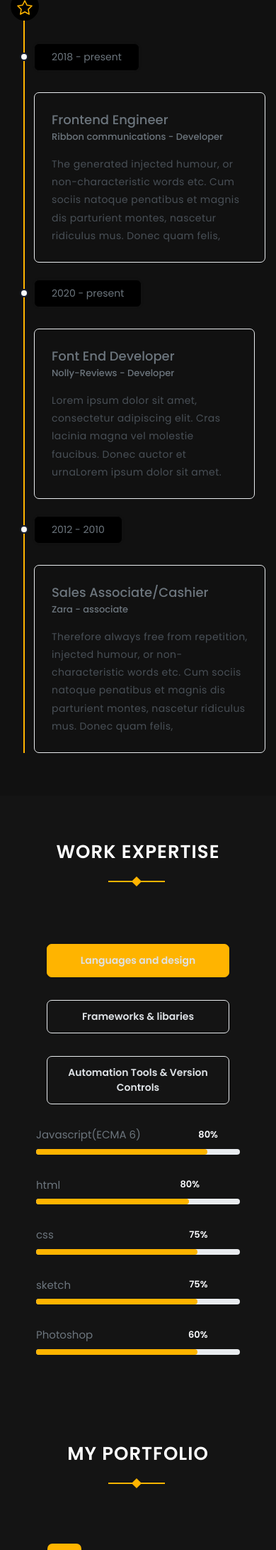
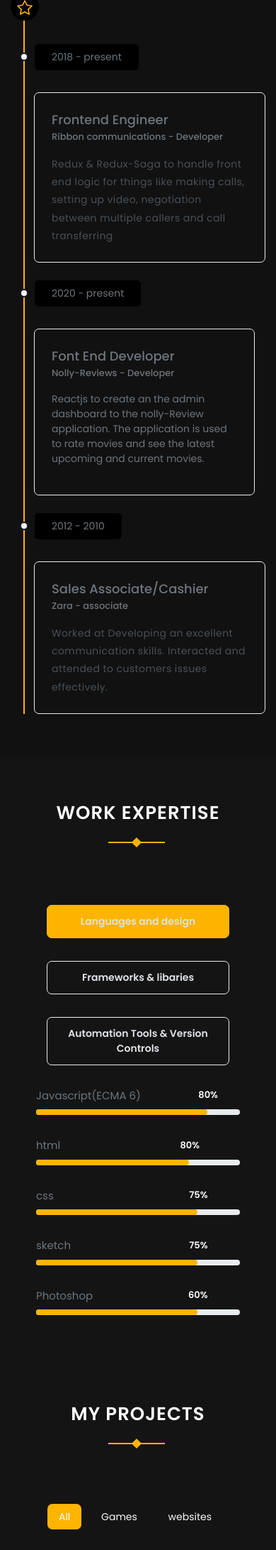
Before and after one commit to janwa039/CurrentPortfolio, a PHP site: page / in a window 390 px wide. Shown: the part 2947-5131 px from the top of the page at 71% size. Run offline with PHP 8.4, Linux system fonts and the light colour scheme.

Commit message:
fixed an issue with a mobile navbar

```diff
--- a/css/style.css
+++ b/css/style.css
@@ -1036,7 +1036,8 @@ p {
 
 @media (max-width: 991px) {
   .navbar-custom {
-    padding: 10px 0px !important; }
+    padding: 10px 0px !important;
+    background-color: #141414;}
     .navbar-custom .navbar-nav .nav-item .nav-link {
       color: #ffffff !important; }
     .navbar-custom .navbar-nav .nav-item .dropdown-toggle:after {
@@ -1595,7 +1596,7 @@ p {
     height: 40px;
     font-size: 14px;
     line-height: 26px;
-    color: #161c2d;
+    color: #ffffff;
     background: #252525;
     border-radius: 30px !important;
     transition: all 0.2s ease;
--- a/cssCopy/style.css
+++ b/cssCopy/style.css
@@ -1036,7 +1036,8 @@ p {
 
 @media (max-width: 991px) {
   .navbar-custom {
-    padding: 10px 0px !important; }
+    padding: 10px 0px !important;
+    background-color: #141414; }
     .navbar-custom .navbar-nav .nav-item .nav-link {
       color: #ffffff !important; }
     .navbar-custom .navbar-nav .nav-item .dropdown-toggle:after {
@@ -1595,7 +1596,7 @@ p {
     height: 40px;
     font-size: 14px;
     line-height: 26px;
-    color: #161c2d;
+    color: #ffffff;
     background: #252525;
     border-radius: 30px !important;
     transition: all 0.2s ease;
--- a/index.html
+++ b/index.html
@@ -60,9 +60,9 @@
                     </ul>
 
                     <ul class="list-unstyled mb-0 mt-2 mt-sm-0 social-icon light-social-icon">
-                        <li class="list-inline-item"><a href="javascript:void(0)"><i class="mdi mdi-facebook"></i></a></li>
+                        <li class="list-inline-item"><a href="https://www.facebook.com/bassey.a.jennifer/"><i class="mdi mdi-facebook"></i></a></li>
                         <li class="list-inline-item"><a href="javascript:void(0)"><i class="mdi mdi-twitter"></i></a></li>
-                        <li class="list-inline-item"><a href="javascript:void(0)"><i class="mdi mdi-instagram"></i></a></li>
+                        <li class="list-inline-item"><a href="https://www.instagram.com/_jay_b/"><i class="mdi mdi-instagram"></i></a></li>
                     </ul>
                 </div>
             </div><!--end container-->
@@ -263,7 +263,8 @@
                                             <div class="event event-description-right rounded p-4 border float-left text-left">
                                                 <h5 class="title mb-0 text-capitalize">Frontend Engineer</h5>
                                                 <small class="company">Ribbon communications - Developer</small>
-                                                <p class="timeline-subtitle mt-3 mb-0 text-muted">The generated injected humour, or non-characteristic words etc. Cum sociis natoque penatibus et magnis dis parturient montes, nascetur ridiculus mus. Donec quam felis,</p>
+                                                <p class="timeline-subtitle mt-3 mb-0 text-muted">Redux & Redux-Saga to handle front end logic for things like making
+                                                    calls, setting up video, negotiation between multiple callers and call transferring </p>
                                             </div>
                                         </div><!--end col-->
                                     </div><!--end row-->
@@ -275,7 +276,8 @@
                                             <div class="event event-description-left rounded p-4 border float-left text-right">
                                                 <h5 class="title mb-0 text-capitalize">Font End Developer</h5>
                                                 <small class="company">Nolly-Reviews - Developer</small>
-                                                <p class="timeline-subtitle mt-3 mb-0 text-muted">Lorem ipsum dolor sit amet, consectetur adipiscing elit. Cras lacinia magna vel molestie faucibus. Donec auctor et urnaLorem ipsum dolor sit amet.</p>
+                                                <p class="timeline-subtitle mt-3 mb-0 text-muted"></p>Reactjs to create an the admin dashboard to the nolly-Review application.
+                                                The application is used to rate movies and see the latest upcoming and current movies.</p>
                                             </div>
                                         </div><!--end col-->
                                         <div class="col-lg-6 col-md-6 col-sm-6 order-sm-2 order-1">
@@ -293,7 +295,8 @@
                                             <div class="event event-description-right rounded p-4 border float-left text-left">
                                                 <h5 class="title mb-0 text-capitalize">Sales associate/cashier</h5>
                                                 <small class="company">Zara - associate</small>
-                                                <p class="timeline-subtitle mt-3 mb-0 text-muted">Therefore always free from repetition, injected humour, or non-characteristic words etc. Cum sociis natoque penatibus et magnis dis parturient montes, nascetur ridiculus mus. Donec quam felis, </p>
+                                                <p class="timeline-subtitle mt-3 mb-0 text-muted">Worked at Developing an excellent communication skills.
+                                                Interacted and attended to customers issues effectively. </p>
                                             </div>
                                         </div><!--end col-->
                                     </div><!--end row-->
@@ -496,7 +499,7 @@
                     <div class="row justify-content-center">
                         <div class="col-12 text-center">
                             <div class="section-title">
-                                <h4 class="title title-line text-uppercase mb-4 pb-4">My Portfolio</h4>
+                                <h4 class="title title-line text-uppercase mb-4 pb-4">My Projects</h4>
                             </div>
                         </div><!--end col-->
                     </div><!--end row-->
--- a/scss/_contact.scss
+++ b/scss/_contact.scss
@@ -47,7 +47,7 @@
         height: 40px;
         font-size: 14px;
         line-height: 26px;
-        color: $body-color;
+        color: $white;
         background: $gray-800;
         border-radius: 30px !important;// remove this after you remove all the important values elsewhere
         transition: all 0.2s ease;
--- a/scss/_menu.scss
+++ b/scss/_menu.scss
@@ -8,6 +8,7 @@
     z-index: 999;
     margin-bottom: 0px;
     transition: all 0.2s ease-in-out;
+
     .navbar-toggler {
         color: $white;
         font-size: 30px;
@@ -204,6 +205,7 @@
 @media (max-width: 991px) {
     .navbar-custom {
         padding: 10px 0px !important;
+        background-color: $gray-900;
         .navbar-nav {
             .nav-item {
                 .nav-link {
--- a/scss/_testi.scss
+++ b/scss/_testi.scss
@@ -1,29 +1,29 @@
 //
 // testi.scss
 //
-.client-review {
-    padding: 30px 30px 40px 30px;
-    .reviewer {
-        .content {
-            .name {
-                font-weight: 500;
-                font-size: 15px !important;
-            }
-        }
-    }
-}
-.owl-theme {
-    .owl-controls {
-        .owl-page {
-            span {
-                border-radius: 30px;
-                background: transparent;
-                border: 2px solid $primary;
-            }
-        }
-        .owl-page.active span,
-        &.clickable .owl-page:hover span {
-            background: $primary;
-        }
-    }
-}
+// .client-review {
+//     padding: 30px 30px 40px 30px;
+//     .reviewer {
+//         .content {
+//             .name {
+//                 font-weight: 500;
+//                 font-size: 15px !important;
+//             }
+//         }
+//     }
+// }
+// .owl-theme {
+//     .owl-controls {
+//         .owl-page {
+//             span {
+//                 border-radius: 30px;
+//                 background: transparent;
+//                 border: 2px solid $primary;
+//             }
+//         }
+//         .owl-page.active span,
+//         &.clickable .owl-page:hover span {
+//             background: $primary;
+//         }
+//     }
+// }
--- a/scss/style.scss
+++ b/scss/style.scss
@@ -38,7 +38,7 @@
 @import "resume";
 @import "cta";
 @import "portfolio";
-@import "testi";
+// @import "testi";
 @import "blog";
 @import "contact";
 @import "footer";
```
Also changed, not shown: 1 other file.
